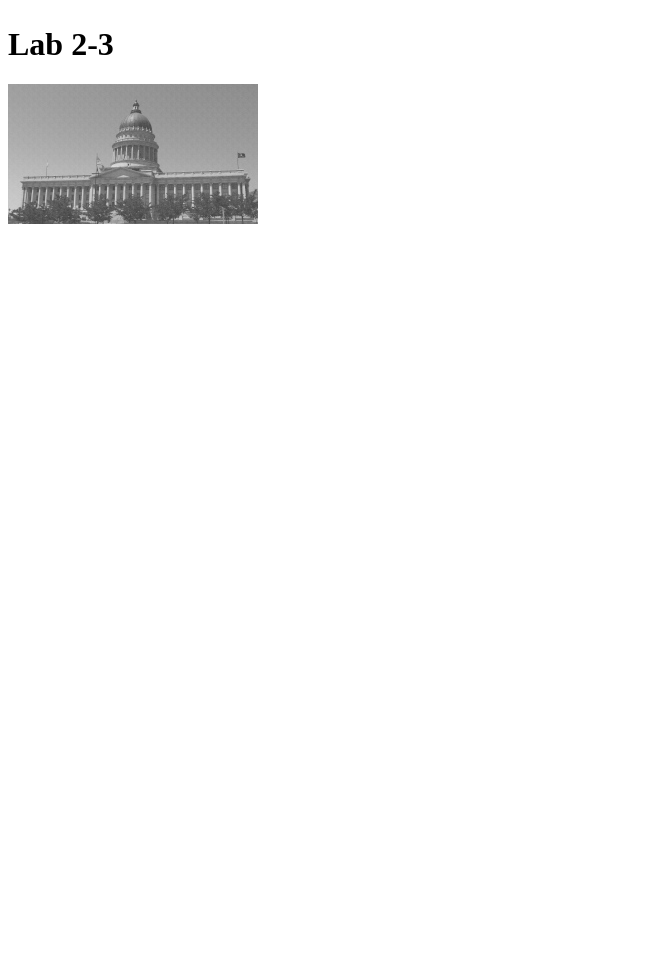
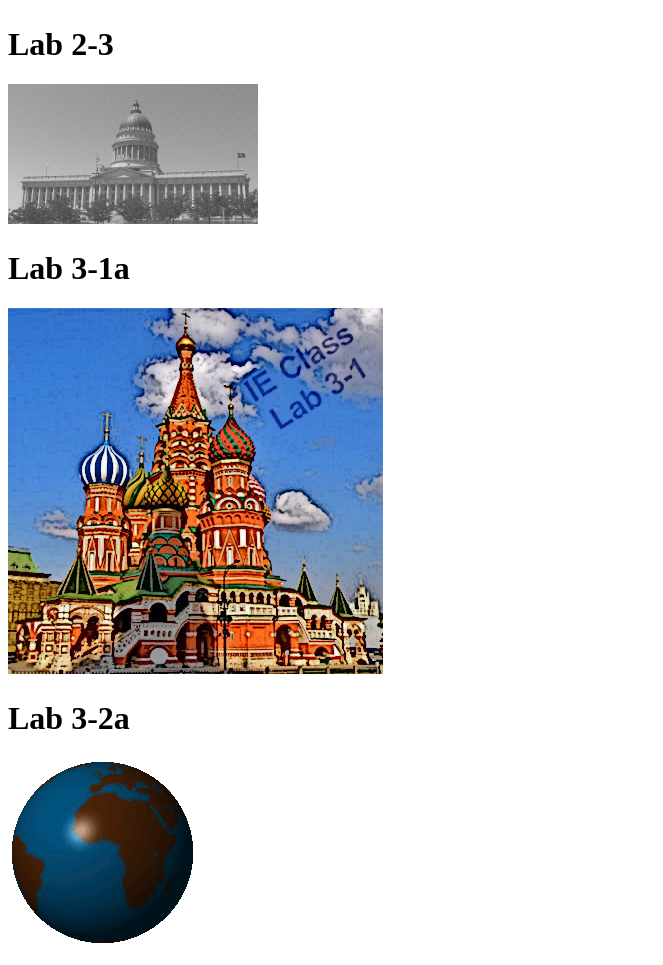
Before and after one commit to DangV/DangV.github.io, a plain HTML site: page index.html in a window 1280 px wide. Shown: the part 3028-3993 px from the top of the page, without its empty margins (0-663 px from the left). Before the commit the page ends 3272 px from the top, so only its background shows below. Drawn offline with Linux system fonts and the light colour scheme.

Commit message:
Unit 3 Labs

```diff
--- a/index.html
+++ b/index.html
@@ -48,6 +48,18 @@
         <img src="Images/lab2-3.jpg">
     </p>
 
+    <h1>Lab 3-1a</h1>
+
+    <p>
+        <img src="Images/lab3-1a.jpg">
+    </p>
+
+    <h1>Lab 3-2a</h1>
+
+    <p>
+        <img src="Images/lab3-2a.gif">
+    </p>
+
 </body>
 
 </html>
```
Also changed, not shown: Images/lab3-1a.jpg (added), Images/lab3-1b.jpg (added), Images/lab3-1c.jpg (added), Images/lab3-1d.jpg (added), Images/lab3-1e.jpg (added), Images/lab3-2a.gif (added), Images/lab3-2b.jpg (added).
